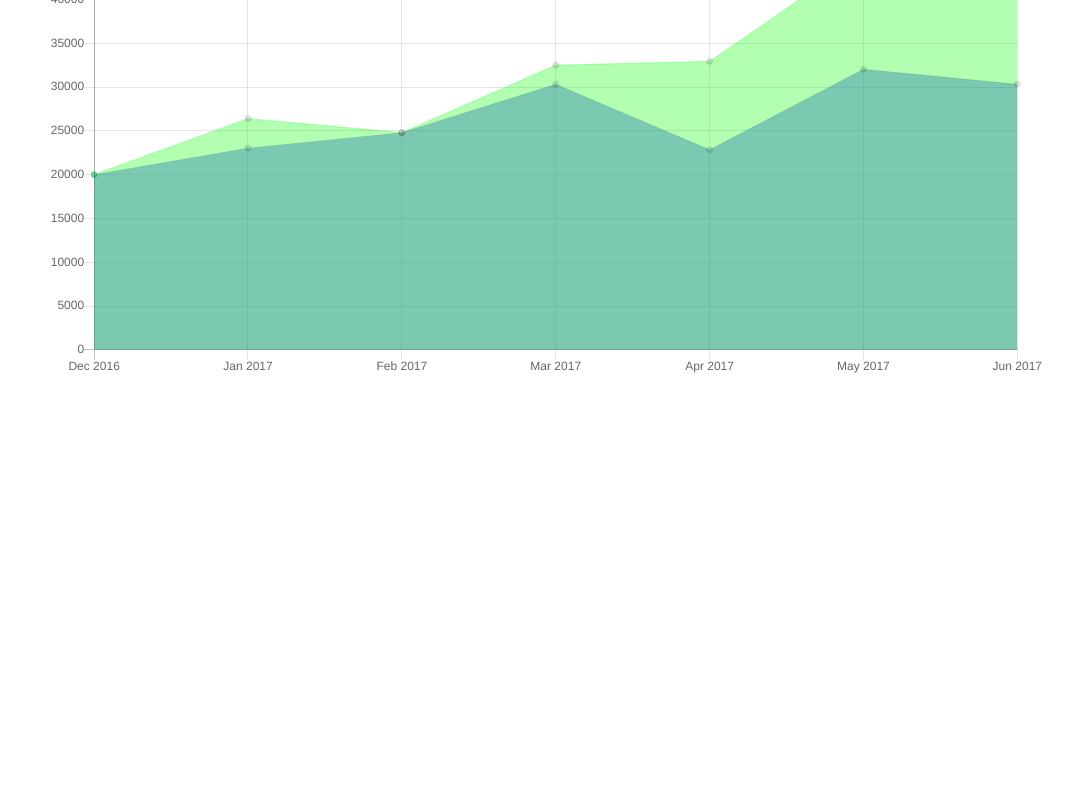
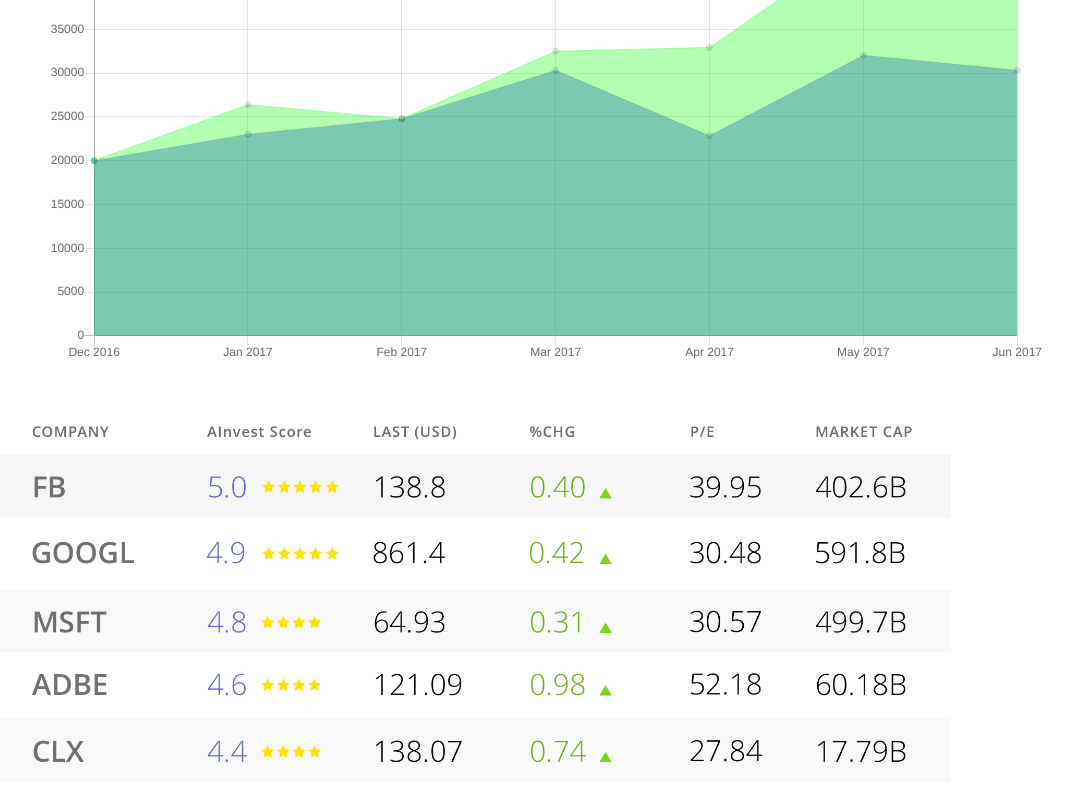
Before and after one commit to AInvest/AInvestWeb, a React app: page /dashboard in a window 1280 px wide. Shown: the part 304-1104 px from the top of the page, without its empty margins (95-1168 px from the left). Built offline with nearby package versions, Linux system fonts and the light colour scheme; a web font is replaced by a local one.

Commit message:
flex styling

```diff
--- a/src/Dashboard.js
+++ b/src/Dashboard.js
@@ -1,6 +1,7 @@
 import React from 'react';
 import Header from './dashboardComponents/dashboardHeader';
 import ChartView from './dashboardComponents/dashboardChart.js';
+import Table from './dashboardComponents/Table.js';
 
 export default class Dashboard extends React.Component {
   constructor(props) {
@@ -15,6 +16,7 @@
       <div>
         <Header />
         <ChartView test={this.state.test} />
+        <Table />
       </div>
     );
   }
--- /dev/null
+++ b/src/dashboardComponents/Table.js
@@ -0,0 +1,12 @@
+import React from 'react';
+import './dashboardStyles/dashboardStyles.css';
+
+export default class Table extends React.Component {
+  constructor(props) {
+    super(props);
+  }
+
+  render() {
+    return <div className="table"></div>;
+  }
+}
--- a/src/dashboardComponents/dashboardHeader.js
+++ b/src/dashboardComponents/dashboardHeader.js
@@ -24,8 +24,8 @@
           <p className="investmentNum">${this.getParameterByName("investment")}</p>
         </div>
         <div className="info">
-          <p>1 YR EARNING</p>
-          <p className="earningNum">${Number(this.getParameterByName("investment"))*2}</p>
+          <p>1 YR PROJECTED</p>
+          <p className="earningNum">${Number(this.getParameterByName("investment"))*2.37}</p>
         </div>
         <div className="info">
           <p>RISK</p>
--- a/src/dashboardComponents/dashboardStyles/dashboardStyles.css
+++ b/src/dashboardComponents/dashboardStyles/dashboardStyles.css
@@ -59,12 +59,24 @@
 
 .chart {
   display: flex;
-  padding-top: 5%;
   justify-content: center;
   align-items: center;
+  height: 500px;
 }
 
 .chartView {
   width: 1000px;
-  height: 1100px;
+  height: 400px;
 }
+
+.table {
+  position: relative;
+  width: 95%;
+  left: 2.5%;
+  height: 400px;
+  padding-top: 5%;
+  margin-top: 50px;
+  background-image: url('./Graph_Normal.png');
+  background-size: contain;
+  background-repeat: no-repeat;
+}
```
Also changed, not shown: src/dashboardComponents/dashboardStyles/Graph_Normal.png (added).
